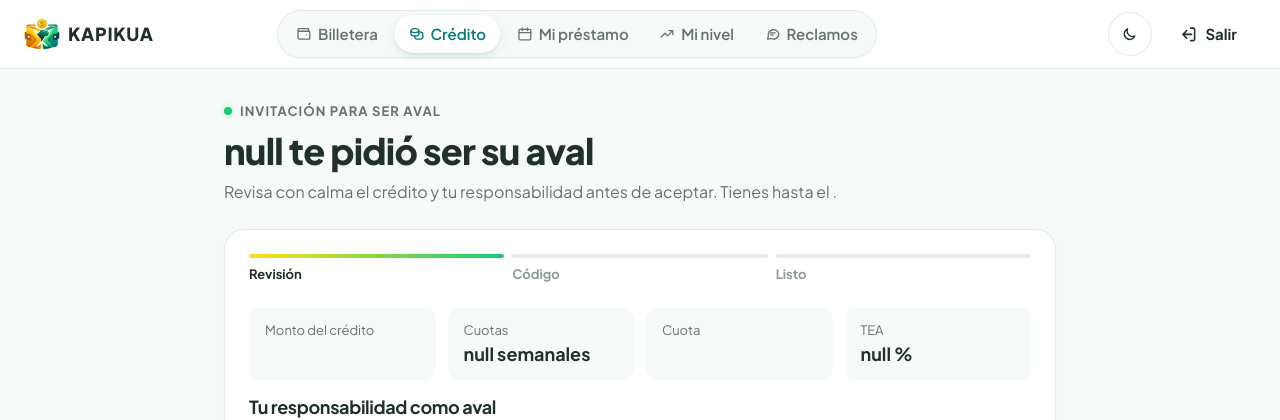
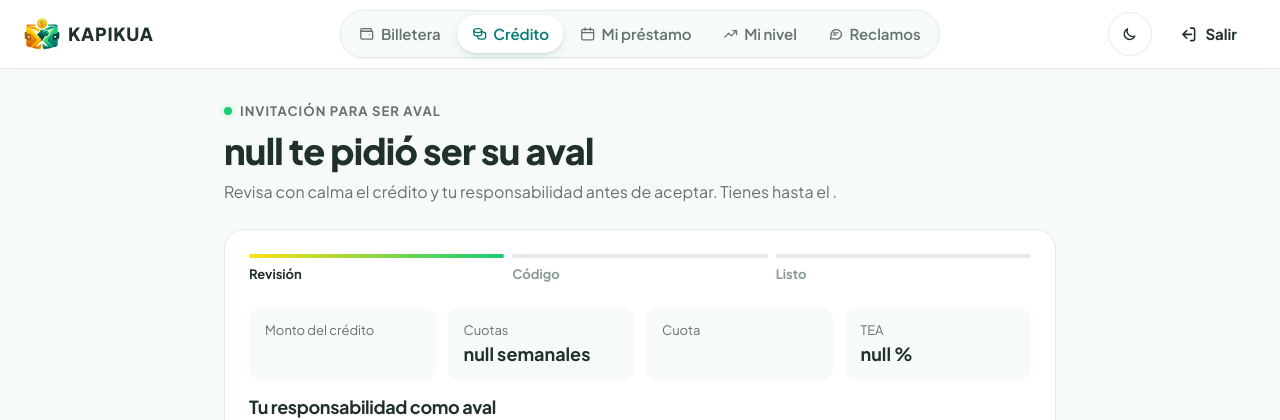
Before and after one commit to Christian-sss/Kapikua_project, a Spring app: page /credito/aval in a window 1280 px wide. Shown: the top 420 px of the page. Run offline with Thymeleaf, Linux system fonts and the light colour scheme; the template is opened without the code that fills it, so the values that code supplies are empty.

Commit message:
Menú centrado en el encabezado

```diff
--- a/src/main/resources/static/css/kapikua.css
+++ b/src/main/resources/static/css/kapikua.css
@@ -12,6 +12,12 @@
 /* Encabezado de login y registro a todo el ancho: marca en la esquina izquierda,
    botones en la esquina derecha */
 .header-inner.header-ancho { max-width: none; }
+/* Menú centrado respecto a toda la pantalla, no al espacio que dejan la marca y los botones */
+@media (min-width: 1024px) {
+  .app-header .header-inner { position: relative; }
+  .app-header .app-nav { position: absolute; left: 50%; transform: translateX(-50%); margin: 0; }
+  .app-header .header-actions { margin-left: auto; }
+}
 
 /* Franja en el borde de arriba, bajo el encabezado: amarilla sobre el panel de marca
    y verde sobre el lado del formulario */
```
